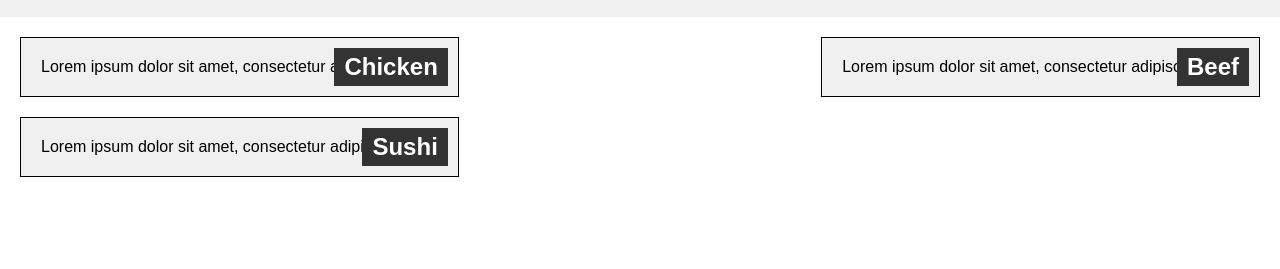
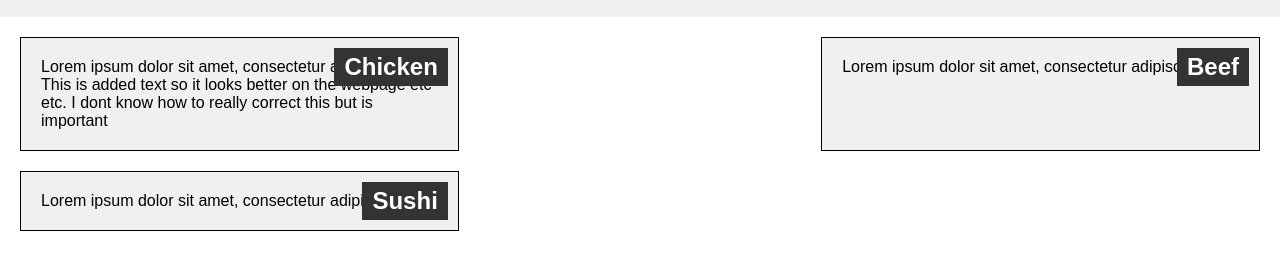
Before and after one commit to urihoops/Module2-solution, a plain HTML site: page index.html in a window 1280 px wide. Shown: the part 51-320 px from the top of the page. Drawn offline with Linux system fonts and the light colour scheme.

Commit message:
Update index.html

```diff
--- a/index.html
+++ b/index.html
@@ -13,7 +13,7 @@
     <main>
         <section class="section desktop">
             <h2>Chicken</h2>
-            <p>Lorem ipsum dolor sit amet, consectetur adipiscing elit.</p>
+            <p>Lorem ipsum dolor sit amet, consectetur adipiscing elit. This is added text so it looks better on the webpage etc etc. I dont know how to really correct this but is important</p>
         </section>
         <section class="section desktop">
             <h2>Beef</h2>
```
